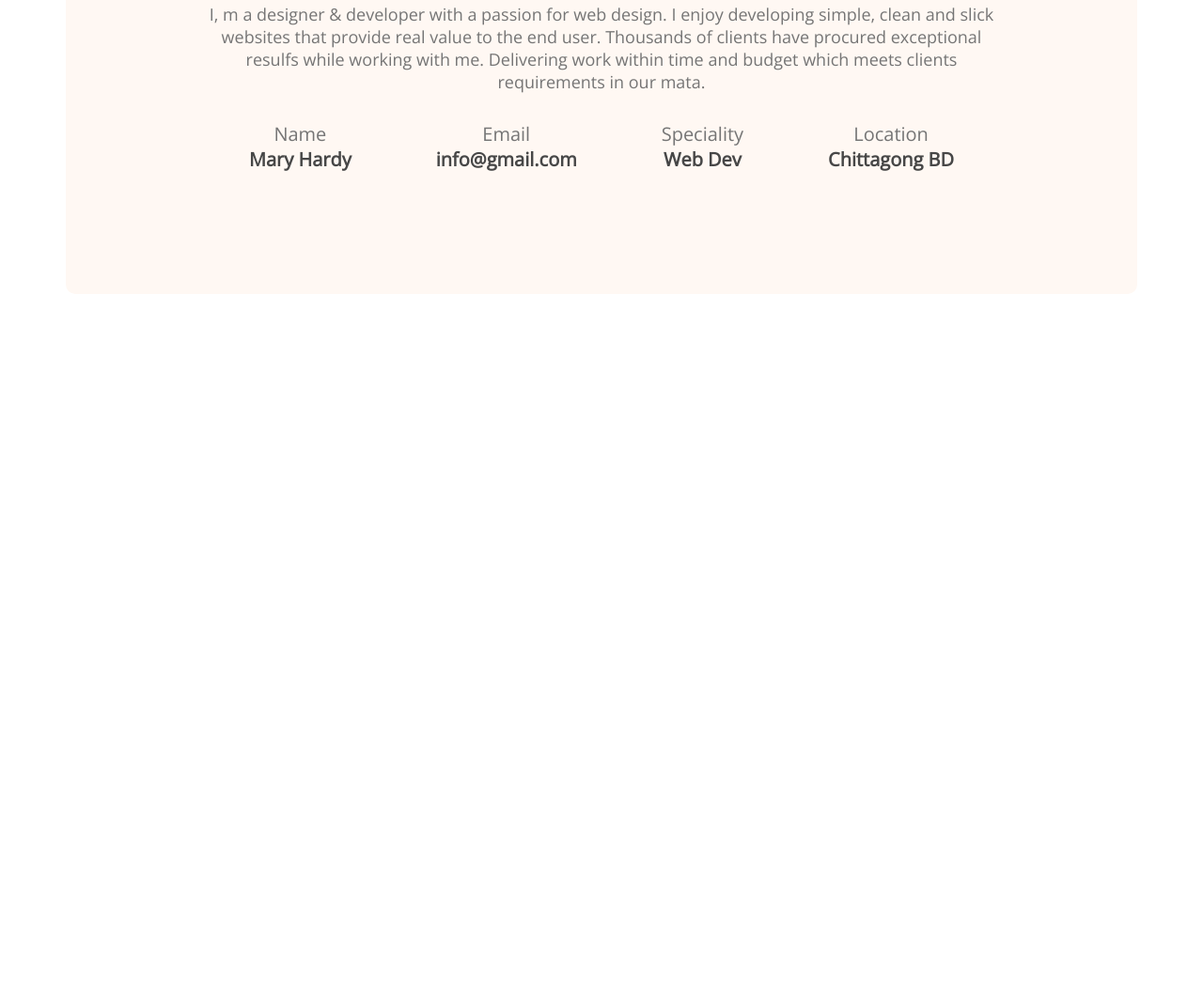
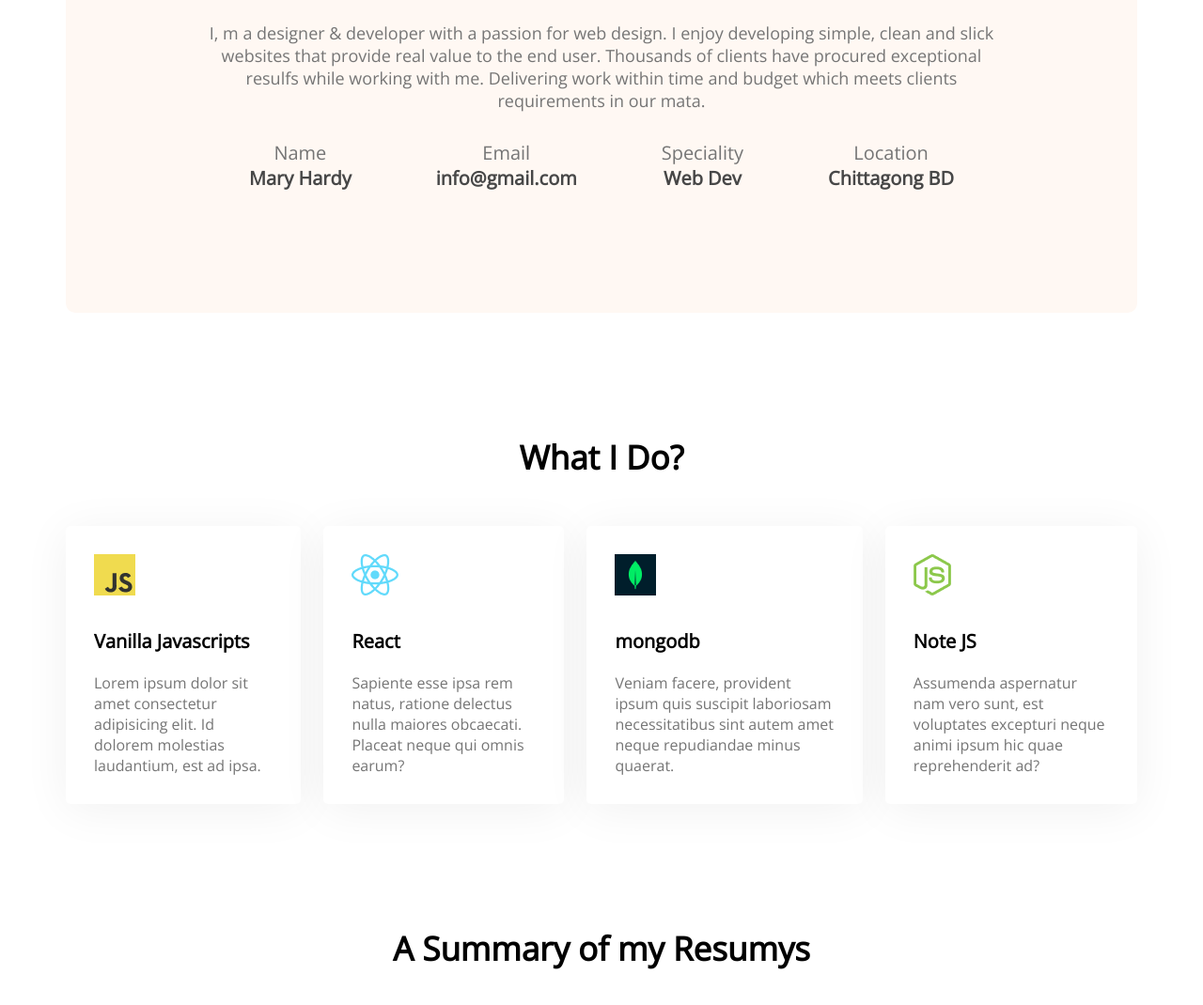
Before and after one commit to freelancernizamc/milstone-01, a plain HTML site: page mod5.html in a window 1280 px wide. Shown: the part 1174-2244 px from the top of the page at 94% size. Before the commit the page ends 1487 px from the top, so only its background shows below. Drawn offline with nearby package versions, Linux system fonts and the light colour scheme.

Commit message:
skill section added

```diff
--- a/mod5.css
+++ b/mod5.css
@@ -93,7 +93,8 @@ main {
 .section-title {
     font-weight: 700;
     font-size: 35px;
-    margin-bottom: 30px;
+    margin-bottom: 50px;
+    text-align: center;
 
 }
 
@@ -115,3 +116,26 @@ main {
     font-size: 20px;
     color: #474747;
 }
+section{
+    margin-top: 130px;
+}
+.skills-container{
+    display: flex;
+    gap: 24px;
+}
+.skill{
+    background: #FFFFFF;
+    box-shadow: 0px 6px 50px rgba(0, 0, 0, 0.06);
+    border-radius: 5px;
+    padding: 30px;
+}
+.skill-title{
+    font-weight: 700;
+    font-size: 20px;
+    margin-top: 30px;
+    margin-bottom: 20px;
+}
+.skill-description{
+    color: #757575;
+}
+/* Resume style */
--- a/mod5.html
+++ b/mod5.html
@@ -67,6 +67,39 @@
                 </div>
 
         </section>
+        <!-- what i do section -->
+        <section class="what-i-do">
+            <h3 class="section-title"> What I Do?</h3>
+            <div class="skills-container">
+                <div class="skill">
+                    <img src="assets/images/icons/js.png" alt="">
+                    <p class="skill-title">Vanilla Javascripts</p>
+                    <p class="skill-description">Lorem ipsum dolor sit amet consectetur adipisicing elit. Id dolorem molestias laudantium, est ad ipsa.</p>
+                </div>
+                <div class="skill">
+                    <img src="assets/images/icons/react.png" alt="">
+                    <p class="skill-title">React</p>
+                    <p class="skill-description">Sapiente esse ipsa rem natus, ratione delectus nulla maiores obcaecati. Placeat neque qui omnis earum?</p>
+                </div>
+                <div class="skill">
+                    <img src="assets/images/icons/mongo.png" alt="">
+                    <p class="skill-title">mongodb</p>
+                    <p class="skill-description">Veniam facere, provident ipsum quis suscipit laboriosam necessitatibus sint autem amet neque repudiandae minus quaerat.</p>
+                </div>
+                <div class="skill">
+                    <img src="assets/images/icons/nodejs.png" alt="">
+                    <p class="skill-title">Note JS</p>
+                    <p class="skill-description">Assumenda aspernatur nam vero sunt, est voluptates excepturi neque animi ipsum hic quae reprehenderit ad?</p>
+                </div>
+            </div>
+
+
+        </section>
+        <!-- Resume section -->
+        <section class="resume">
+            <h3 class="section-title"> A Summary of my Resumys</h3>
+
+        </section>
 
     </main>
     <footer>
```
